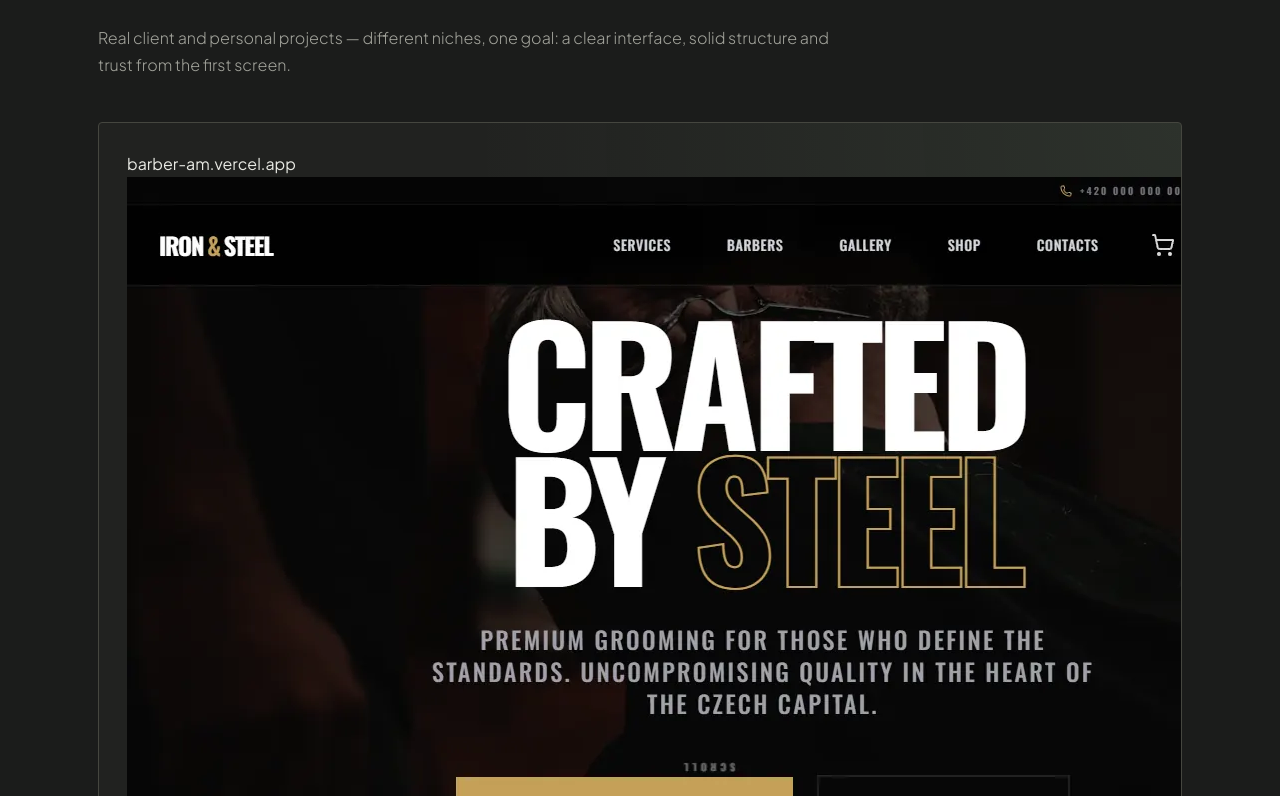
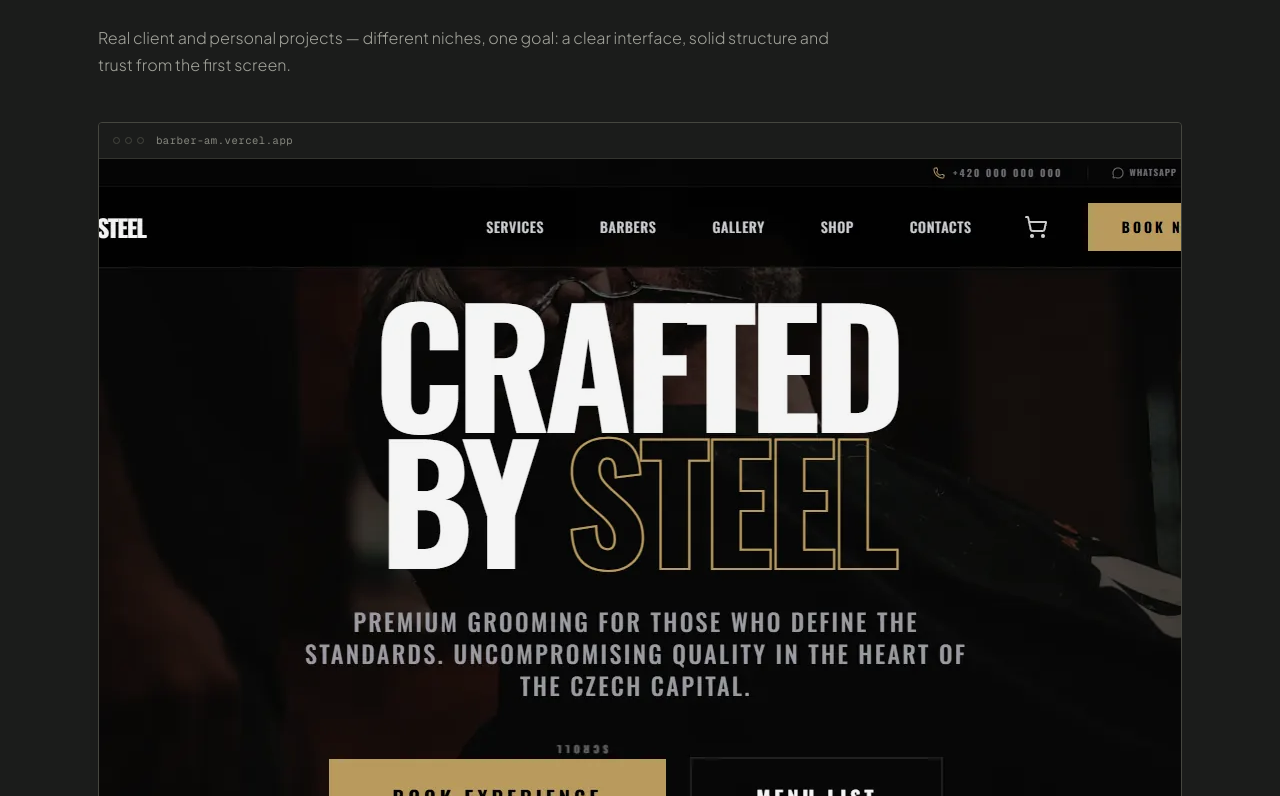
Before and after one commit to akira777777/artem-portfolio, a website: page index.html in a window 1280 px wide. Shown: the part 2064-2860 px from the top of the page. Drawn offline with nearby package versions, Linux system fonts and the light colour scheme.

Commit message:
feat: add browser-chrome styling and hover effects for project previews

```diff
--- a/style.css
+++ b/style.css
@@ -649,6 +649,52 @@ a { color: inherit; text-decoration: none; }
 }
 .project-card.featured .project-desc { max-width: 62ch; }
 
+/* Project preview — framed screenshot in a mono browser-chrome strip */
+.project-media {
+  margin: -28px -28px 6px;
+  border-bottom: 1px solid var(--line);
+  background: var(--bg);
+}
+.media-chrome {
+  display: flex;
+  align-items: center;
+  gap: 12px;
+  padding: 9px 14px;
+  border-bottom: 1px solid var(--line);
+}
+.chrome-dots { display: inline-flex; gap: 5px; }
+.chrome-dots i {
+  width: 7px;
+  height: 7px;
+  border-radius: 50%;
+  border: 1px solid var(--line-strong);
+}
+.chrome-url {
+  font-family: var(--mono);
+  font-size: 0.66rem;
+  letter-spacing: 0.05em;
+  color: var(--text-faint);
+  overflow: hidden;
+  text-overflow: ellipsis;
+  white-space: nowrap;
+}
+.project-media img {
+  display: block;
+  width: 100%;
+  aspect-ratio: 8 / 5;
+  object-fit: cover;
+  object-position: top;
+  filter: saturate(0.88) brightness(0.96);
+  transition: transform 0.6s var(--ease-out), filter 0.4s;
+}
+.project-card.featured .project-media img { aspect-ratio: 16 / 6.5; }
+.project-card:hover .project-media img,
+.project-card:focus-visible .project-media img {
+  transform: scale(1.03);
+  filter: none;
+}
+.project-card { cursor: pointer; }
+
 .project-top {
   display: flex;
   justify-content: space-between;
```
